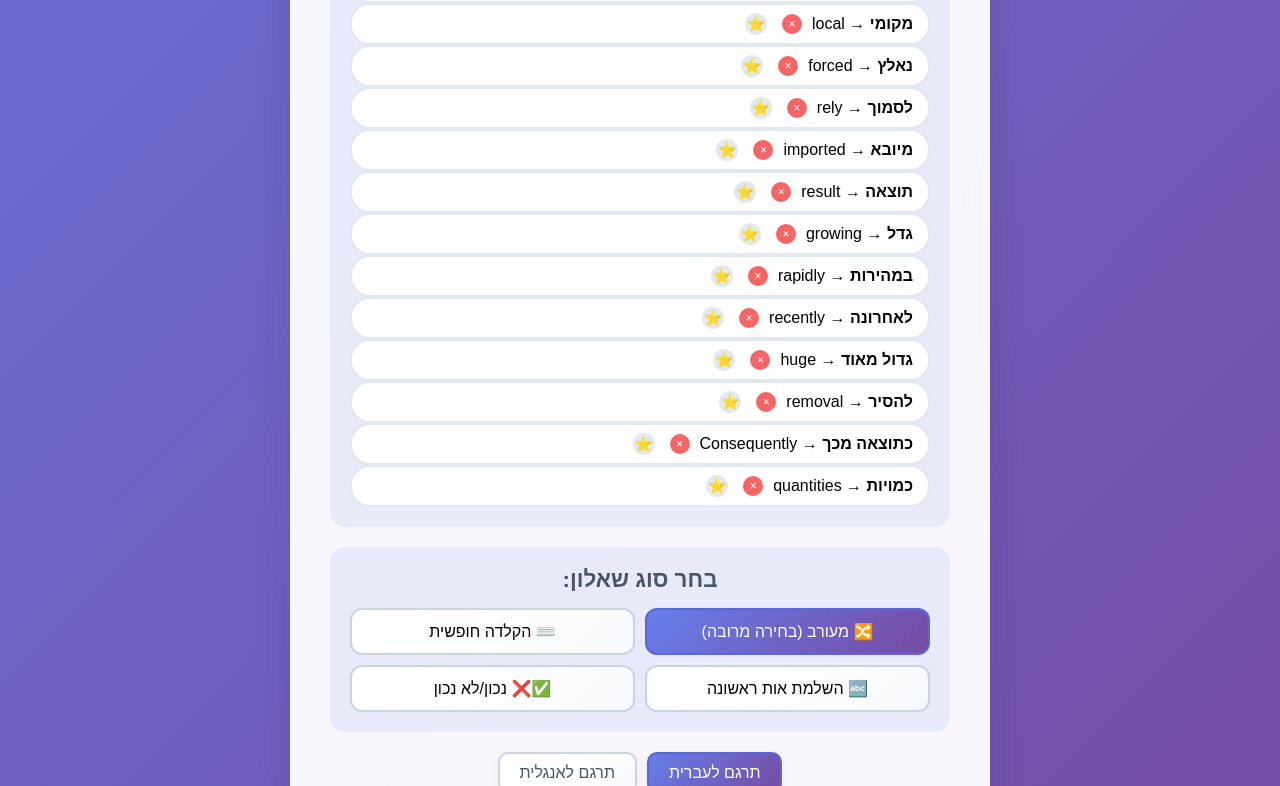
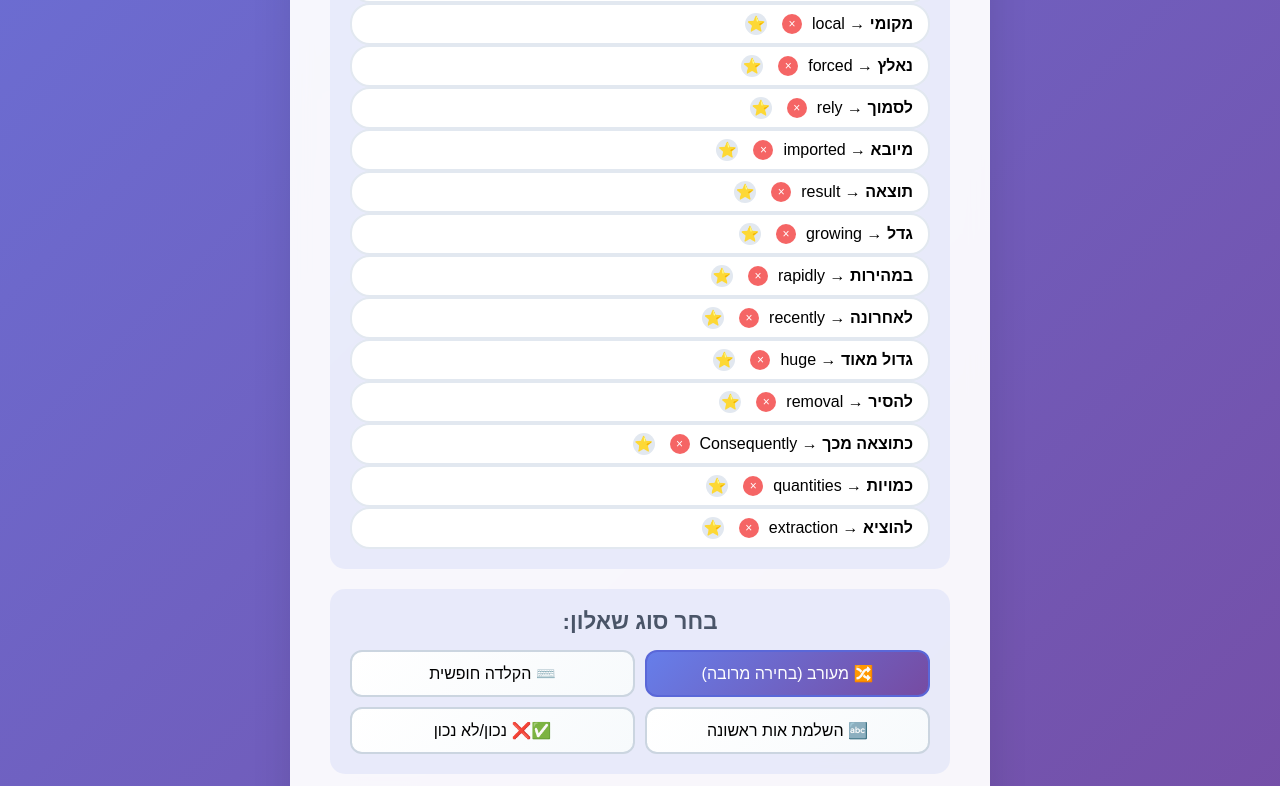
Before and after one commit to ROniLemda/english, a plain HTML site: page index.html in a window 1280 px wide. Shown: the part 1270-2056 px from the top of the page. Drawn offline with Linux system fonts and the light colour scheme.

Commit message:
Update index.html

```diff
--- a/index.html
+++ b/index.html
@@ -777,7 +777,8 @@
             { hebrew: 'גדול מאוד', english: 'huge' },
             { hebrew: 'להסיר', english: 'removal' },
             { hebrew: 'כתוצאה מכך', english: 'Consequently' },
-            { hebrew: 'כמויות', english: 'quantities' }
+            { hebrew: 'כמויות', english: 'quantities' },
+            { hebrew: 'להוציא', english: 'extraction' }
         ];
 
         let vocabulary = [];
```
